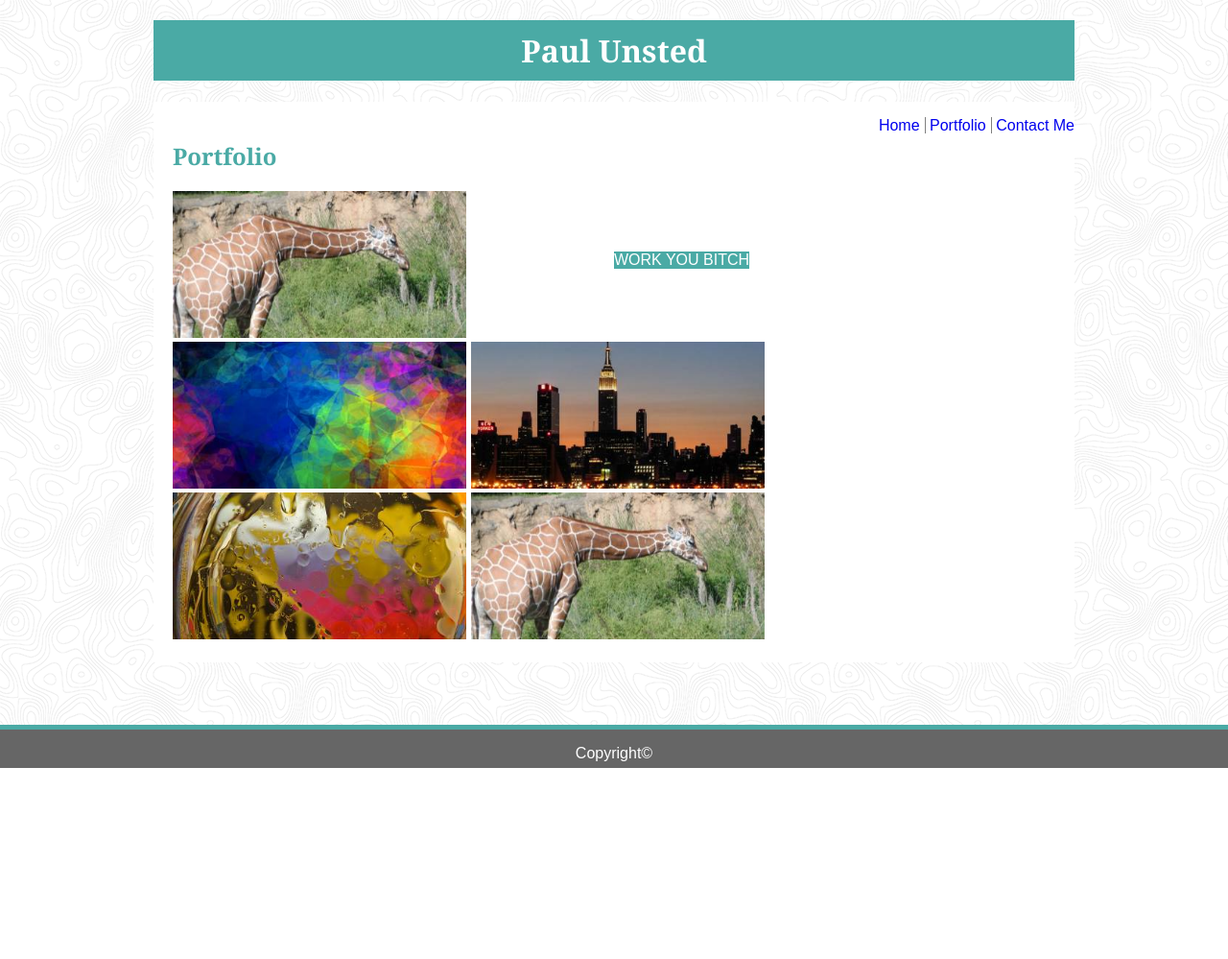
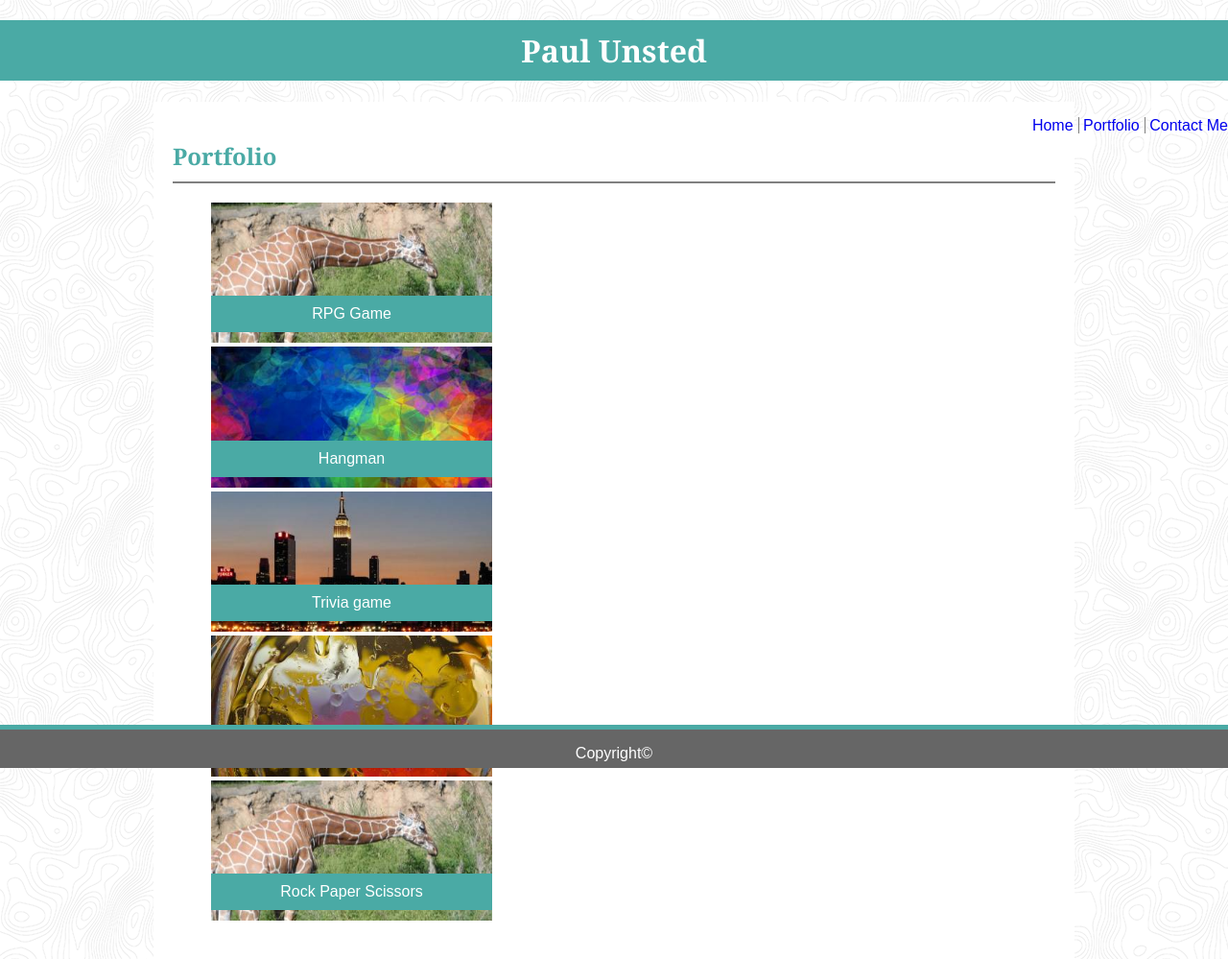
Before and after one commit to TheAmberlamps/Basic-Portfolio, a plain HTML site: page portfolio.html in a window 1280 px wide. Shown: the whole page at 96% size. Before the commit the page ends 800 px from the top, so only its background shows below. Drawn offline with Linux system fonts and the light colour scheme.

Commit message:
I've done as much as I can by myself. I underestimated the complexity of this assignment, and that came back to bite me in the ass a bit. All the required content is done, and most of the styling conforms to the examples given. The header/navbar however I have been unable to style properly, and I've run out of time to fix the styling issues that appeared on my portfolio content when I added the text overlays. I'm pushing what I have now, and submitting it.

```diff
--- a/assets/css/style.css
+++ b/assets/css/style.css
@@ -7,8 +7,11 @@ a{
 
 header{
 
-    width:960px;
+    /* width:960px; */
+    /* position:absolute; */
+    top:0;
     margin:auto;
+    background-color:#ffffff;
 
 }
 
@@ -29,6 +32,8 @@ h2, h3, h4, h5, h6{
     font-family: 'Georgia', Times, 'Times New Roman', serif;
     color: #4aaaa5;
     background: #ffffff;
+    padding-bottom: 10px;
+    border-bottom: 2px solid gray;
 
 }
 
@@ -82,8 +87,13 @@ float:right;
 .textitself{
 
     position: absolute;
-    top:40%;
-    left:50%;
+    bottom:10%;
+    width:33.3%;
+    border:10px solid #4aaaa5;
+    border-right:none;
+    border-left:none;
+    text-align:center;
+    /* left:70px; */
     color:white;
     background-color: #4aaaa5;
 
@@ -92,8 +102,9 @@ float:right;
 
 li{
 
+    column-count: 2;
+    column-width: 33.3%;
     display: inline;
-    list-style-type:none;
     margin: 0;
     padding: 0;
 
--- a/portfolio.html
+++ b/portfolio.html
@@ -14,13 +14,17 @@
 
     <header>
 
+        <!-- This header has been the bane of my existence. I've been unable to style its colors and alignments properly, and most of my attempts have broken the existing page in terrible ways. I tried floating h1 to the left for example, but it ended up squashed down into the body of the page for some unfathomable reason.
+
+        At least the navbar works properly.-->
+
         <h1>Paul Unsted</h1>
 
         <nav>
             <ul>
-                <li><a class="home" href="#home">Home</a></li>
+                <li><a class="home" href="index.html">Home</a></li>
                 <li><a class="portfolio" class="active" href="#portfolio">Portfolio</a></li>
-                <li><a class="contact" href="#contact">Contact Me</a></li>
+                <li><a class="contact" href="contact.html">Contact Me</a></li>
             </ul>
         </nav>
 
@@ -29,13 +33,26 @@
     <section>
 
         <h2>Portfolio</h2>
-        <div class="textcontainer">
-        <img src="assets/images/angery.jpg" alt="broken image">
-        <div class="textitself">WORK YOU BITCH</div></div>
-        <img src="assets/images/antipods.jpg" alt="broken image">
-        <img src="assets/images/city.jpg" alt="broken image">
-        <img src="assets/images/tablet.jpg" alt="broken image">
-        <img src="assets/images/turntable.jpg" alt="broken image">
+
+        <!-- I consider it a personal vicotry that I was able to finally overlay text on these images. Sadly, for some reason they are now all displaying in a single column that moves underneath my footer. Making a list of them does not seem to be a solution to my problem, but I suspect that's a matter of my limited understanding of css.-->
+
+        <ul id="gallery">
+            <li><div class="textcontainer">
+            <img src="assets/images/angery.jpg" alt="broken image">
+            <div class="textitself">RPG Game</div></div></li>
+            <li><div class="textcontainer">
+            <img src="assets/images/antipods.jpg" alt="broken image">
+            <div class="textitself">Hangman</div></div></li>
+            <li><div class="textcontainer">
+            <img src="assets/images/city.jpg" alt="broken image">
+            <div class="textitself">Trivia game</div></div></li>
+            <li><div class="textcontainer">
+            <img src="assets/images/tablet.jpg" alt="broken image">
+            <div class="textitself">Rutgers Info Widget</div></div></li>
+            <li><div class="textcontainer">
+            <img src="assets/images/turntable.jpg" alt="broken image">
+            <div class="textitself">Rock Paper Scissors</div></div></li>
+        </ul>
 
     </section>
 
```
Also changed, not shown: contact.html (+7 -2 lines), index.html (+9 -4 lines), assets/images/8-bitme.jpg (added), assets/images/cats-q-c-640-480-1.jpg (deleted).
